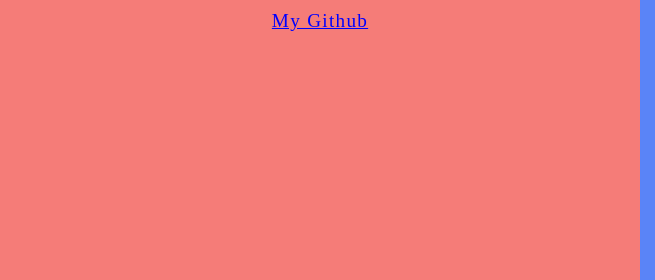
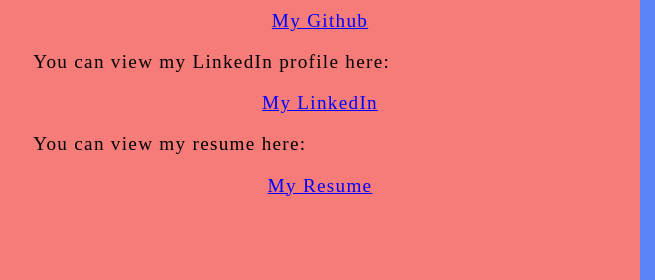
Before and after one commit to hafke88/hafke88.github.io, a plain HTML site: page index.html in a window 1280 px wide. Shown: the part 2234-2514 px from the top of the page, 0-655 px from the left. Drawn offline with Linux system fonts and the light colour scheme.

Commit message:
updated portfolio
Added linkedin and resume links

```diff
--- a/index.html
+++ b/index.html
@@ -121,8 +121,13 @@
             <div class="Column_1">
                 <h1>GitHub</h1><br>
                 <p>You can view my coding projects on my GitHub profile here:
-                    <br>
                     <p class="center"><a href="https://github.com/hafke88" target="_blank">My Github</a></p>
+                </p>
+                <p>You can view my LinkedIn profile here:
+                    <p class="center"><a href="https://www.linkedin.com/in/erik-hafke/" target="_blank">My LinkedIn</a></p>
+                </p>
+                <p>You can view my resume here:
+                    <p class="center"><a href="https://docs.google.com/document/d/1TdPx2-lu81gSinfKTdParew8UvLW19c0q1Sp8fpCydE/edit?usp=sharing" target="_blank">My Resume</a></p>
                 </p>
             </div>
             <!--Right column-->
```
